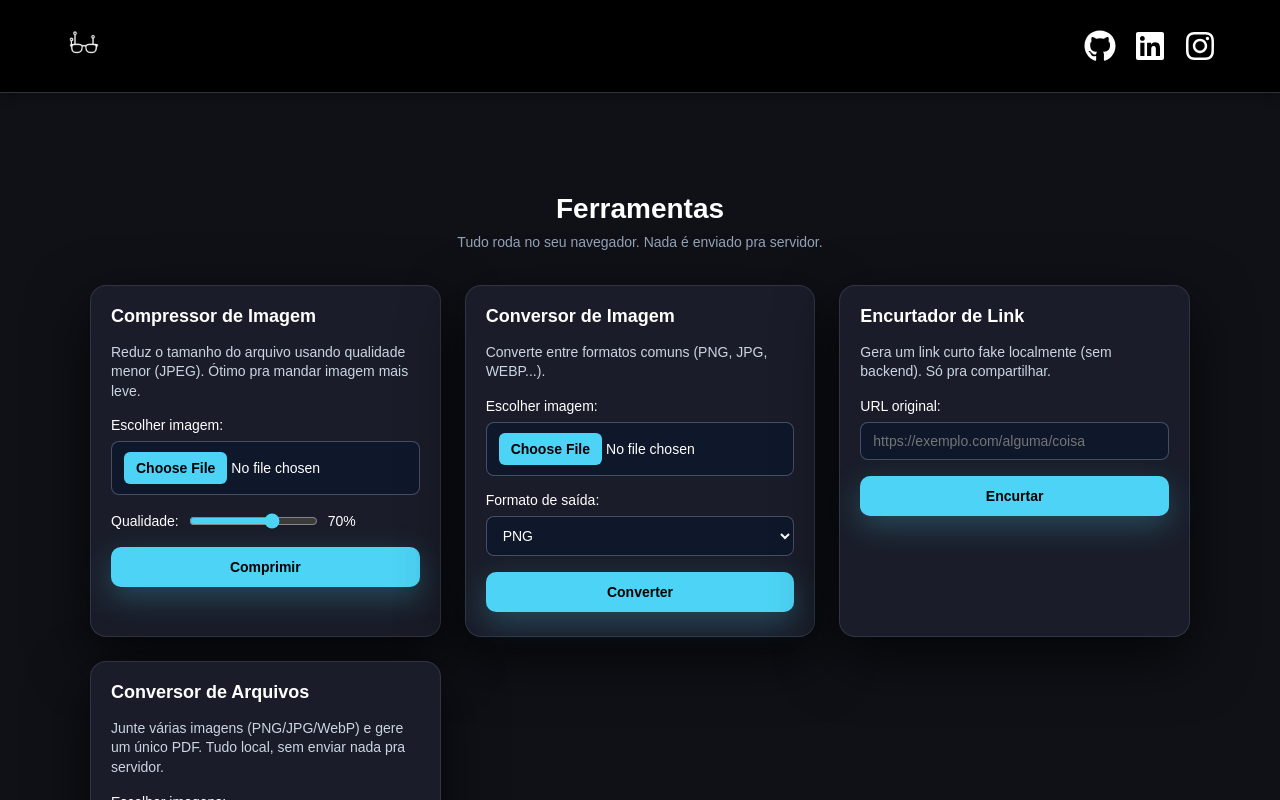
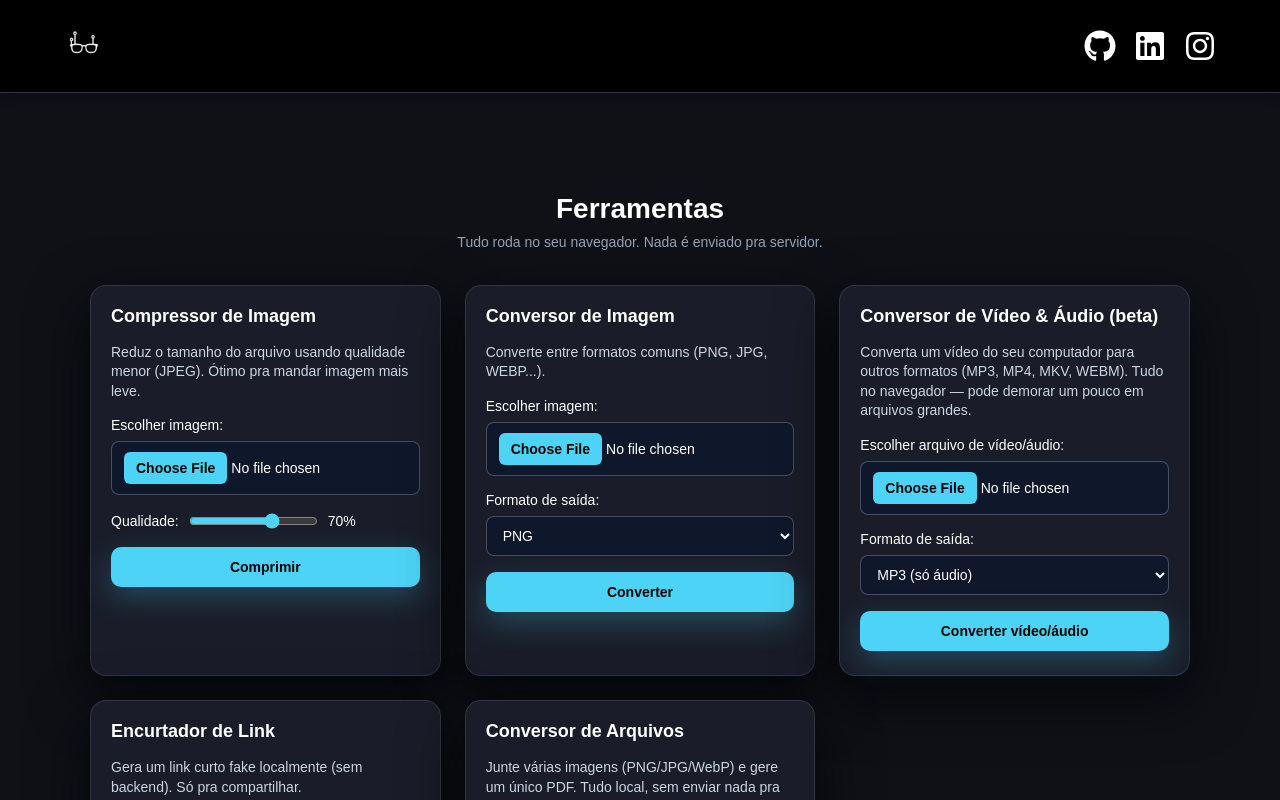
Before and after one commit to Pedroxbr16/portfolio, a React (Create React App) app: page /ferramentas in a window 1280 px wide. Shown: the top 800 px of the page. Built offline with nearby package versions, Linux system fonts and the light colour scheme; a web font is replaced by a local one.

Commit message:
conversor mp4/mp3

```diff
--- a/package.json
+++ b/package.json
@@ -3,6 +3,8 @@
   "version": "0.1.0",
   "private": true,
   "dependencies": {
+    "@ffmpeg/ffmpeg": "^0.12.15",
+    "@ffmpeg/util": "^0.12.2",
     "@fortawesome/fontawesome-svg-core": "^6.7.2",
     "@fortawesome/free-brands-svg-icons": "^6.7.2",
     "@fortawesome/react-fontawesome": "^0.2.2",
@@ -14,7 +16,7 @@
     "@vercel/speed-insights": "^1.2.0",
     "dotenv": "^16.4.7",
     "emailjs-com": "^3.2.0",
-    "jspdf": "^3.0.3",
+    "jspdf": "^2.5.1",
     "react": "^19.1.0",
     "react-dom": "^19.1.0",
     "react-icons": "^5.5.0",
--- a/src/pages/Ferramentas.js
+++ b/src/pages/Ferramentas.js
@@ -1,6 +1,6 @@
 import React, { useState, useRef } from "react";
 import "../assets/css/Ferramentas.css";
-import Navbar from "../component/Navbar"
+import Navbar from "../component/Navbar";
 
 // util pra gerar slug curtinho tipo encurtador
 function gerarSlugCurto() {
@@ -11,6 +11,23 @@ function gerarSlugCurto() {
     out += chars[Math.floor(Math.random() * chars.length)];
   }
   return out;
+}
+
+// Loader preguiçoso do ffmpeg.wasm (API nova: FFmpeg + @ffmpeg/util)
+let ffmpegInstance = null;
+let fetchFileRef = null;
+
+async function loadFFmpeg() {
+  if (!ffmpegInstance) {
+    const { FFmpeg } = await import("@ffmpeg/ffmpeg");
+    const { fetchFile } = await import("@ffmpeg/util");
+
+    ffmpegInstance = new FFmpeg();
+    fetchFileRef = fetchFile;
+
+    await ffmpegInstance.load();
+  }
+  return { ffmpeg: ffmpegInstance, fetchFile: fetchFileRef };
 }
 
 export default function Ferramentas() {
@@ -35,12 +52,18 @@ export default function Ferramentas() {
   const [urlOriginal, setUrlOriginal] = useState("");
   const [urlEncurtada, setUrlEncurtada] = useState("");
 
-  // ==== NOVO CONVERSOR DE ARQUIVOS ====
-  // Imagens -> PDF
+  // CONVERSOR DE VÍDEO / ÁUDIO
+  const [mediaInputFile, setMediaInputFile] = useState(null);
+  const [mediaTarget, setMediaTarget] = useState("mp3"); // formato de saída
+  const [mediaDownloadURL, setMediaDownloadURL] = useState("");
+  const [mediaStatus, setMediaStatus] = useState("");
+
+  // CONVERSOR DE ARQUIVOS (IMAGENS -> PDF)
   const [pdfImages, setPdfImages] = useState([]); // File[]
   const [pdfDownloadURL, setPdfDownloadURL] = useState("");
 
   // ========== FUNÇÕES: COMPRESSOR ==========
+
   function handleCompressFileChange(e) {
     const file = e.target.files[0];
     if (!file) return;
@@ -85,6 +108,7 @@ export default function Ferramentas() {
   }
 
   // ========== FUNÇÕES: CONVERSOR DE IMAGEM ==========
+
   function handleConvertFileChange(e) {
     const file = e.target.files[0];
     if (!file) return;
@@ -119,6 +143,7 @@ export default function Ferramentas() {
   }
 
   // ========== FUNÇÕES: ENCURTADOR ==========
+
   function handleEncurtar() {
     if (!urlOriginal.trim()) return;
 
@@ -145,7 +170,98 @@ export default function Ferramentas() {
     }
   }
 
+  // ========== FUNÇÕES: CONVERSOR VÍDEO / ÁUDIO (FFmpeg API NOVA) ==========
+
+  function handleMediaFileChange(e) {
+    const file = e.target.files?.[0];
+    if (!file) return;
+    setMediaInputFile(file);
+    setMediaDownloadURL("");
+    setMediaStatus(`Arquivo selecionado: ${file.name}`);
+  }
+
+  function getMimeFromTarget(ext) {
+    switch (ext) {
+      case "mp3":
+        return "audio/mpeg";
+      case "mp4":
+        return "video/mp4";
+      case "webm":
+        return "video/webm";
+      case "mkv":
+        return "video/x-matroska";
+      default:
+        return "application/octet-stream";
+    }
+  }
+
+  async function handleMediaConvert() {
+    if (!mediaInputFile) {
+      alert("Escolha um arquivo de vídeo ou áudio primeiro.");
+      return;
+    }
+
+    try {
+      setMediaStatus("Carregando ffmpeg (pode demorar alguns segundos)...");
+      const { ffmpeg, fetchFile } = await loadFFmpeg();
+
+      setMediaStatus("Convertendo arquivo... (não feche a aba)");
+
+      const inputExt =
+        mediaInputFile.name.split(".").pop()?.toLowerCase() || "mp4";
+      const inputName = `input.${inputExt}`;
+      const outputName = `output.${mediaTarget}`;
+
+      // escreve o arquivo no FS virtual
+      await ffmpeg.writeFile(inputName, await fetchFile(mediaInputFile));
+
+      if (mediaTarget === "mp3") {
+        // extrai só o áudio
+        await ffmpeg.exec([
+          "-i",
+          inputName,
+          "-vn",
+          "-acodec",
+          "libmp3lame",
+          "-q:a",
+          "2",
+          outputName,
+        ]);
+      } else {
+        // vídeo -> outro vídeo
+        await ffmpeg.exec([
+          "-i",
+          inputName,
+          "-c:v",
+          "libx264",
+          "-c:a",
+          "aac",
+          outputName,
+        ]);
+      }
+
+      const data = await ffmpeg.readFile(outputName);
+      const blob = new Blob([data.buffer], {
+        type: getMimeFromTarget(mediaTarget),
+      });
+      const url = URL.createObjectURL(blob);
+      setMediaDownloadURL(url);
+      setMediaStatus("Conversão concluída!");
+
+      // limpa FS virtual
+      try {
+        await ffmpeg.deleteFile(inputName);
+        await ffmpeg.deleteFile(outputName);
+      } catch (_) {}
+    } catch (err) {
+      console.error(err);
+      setMediaStatus("Erro na conversão. Veja o console para detalhes.");
+      alert("Falha ao converter arquivo. Tente outro formato ou arquivo.");
+    }
+  }
+
   // ========== FUNÇÕES: CONVERSOR DE ARQUIVOS (IMAGEM -> PDF) ==========
+
   function handlePdfImagesChange(e) {
     const files = Array.from(e.target.files || []);
     if (!files.length) return;
@@ -155,22 +271,6 @@ export default function Ferramentas() {
 
   async function gerarPDF() {
     if (pdfImages.length === 0) return;
-
-    // vamos montar PDF manualmente usando canvas + jsPDF-like approach.
-    // em vez de puxar lib externa grande agora, vamos usar uma lib leve inline.
-    // truque: gerar um PDF "na unha" em base64 dá trabalho demais,
-    // então vamos usar jsPDF diretamente (é pequeno o bastante pro front).
-    //
-    // => você precisa instalar jsPDF:
-    //    npm install jspdf
-    //
-    // e importar aqui:
-    //    import { jsPDF } from "jspdf"
-    //
-    // Como não temos import aqui em cima ainda, vou simular abaixo
-    // e deixar o código pronto. Você só precisa:
-    // 1. npm i jspdf
-    // 2. descomentar import no topo.
 
     try {
       const { jsPDF } = await import("jspdf"); // lazy import
@@ -183,15 +283,12 @@ export default function Ferramentas() {
 
       for (let i = 0; i < pdfImages.length; i++) {
         const file = pdfImages[i];
-        // carrega img
         const dataURL = await fileToDataURL(file);
 
-        // cria um elemento img pra medir proporção
         const imgEl = await loadImage(dataURL);
         const pageWidth = pdf.internal.pageSize.getWidth();
         const pageHeight = pdf.internal.pageSize.getHeight();
 
-        // vamos caber a imagem na página mantendo proporção
         const { drawW, drawH, offsetX, offsetY } = fitContain(
           imgEl.width,
           imgEl.height,
@@ -199,17 +296,15 @@ export default function Ferramentas() {
           pageHeight
         );
 
-        // desenha
         pdf.addImage(
           dataURL,
-          "PNG", // jsPDF aceita PNG/JPEG; se vier JPG ainda funciona como 'JPEG'
+          "PNG", // aceita PNG/JPEG
           offsetX,
           offsetY,
           drawW,
           drawH
         );
 
-        // se ainda tem próxima página, adiciona
         if (i < pdfImages.length - 1) {
           pdf.addPage();
         }
@@ -255,6 +350,7 @@ export default function Ferramentas() {
   }
 
   // ========== RENDER ==========
+
   return (
     <div className="ferramentas-page">
       <Navbar showLinks={false} variant="hub" />
@@ -269,8 +365,8 @@ export default function Ferramentas() {
           <section className="f-card">
             <h2 className="f-card-title">Compressor de Imagem</h2>
             <p className="f-card-desc">
-            Reduz o tamanho do arquivo usando qualidade menor (JPEG). Ótimo pra
-            mandar imagem mais leve.
+              Reduz o tamanho do arquivo usando qualidade menor (JPEG). Ótimo
+              pra mandar imagem mais leve.
             </p>
 
             <label className="f-label">
@@ -416,11 +512,69 @@ export default function Ferramentas() {
             ></canvas>
           </section>
 
+          {/* ================= CONVERSOR DE VÍDEO / ÁUDIO ================= */}
+          <section className="f-card">
+            <h2 className="f-card-title">Conversor de Vídeo & Áudio (beta)</h2>
+            <p className="f-card-desc">
+              Converta um vídeo do seu computador para outros formatos
+              (MP3, MP4, MKV, WEBM). Tudo no navegador — pode demorar um pouco
+              em arquivos grandes.
+            </p>
+
+            <label className="f-label">
+              Escolher arquivo de vídeo/áudio:
+              <input
+                type="file"
+                accept="video/*,audio/*"
+                onChange={handleMediaFileChange}
+                className="f-input-file"
+              />
+            </label>
+
+            <label className="f-label">
+              Formato de saída:
+              <select
+                className="f-select"
+                value={mediaTarget}
+                onChange={(e) => setMediaTarget(e.target.value)}
+              >
+                <option value="mp3">MP3 (só áudio)</option>
+                <option value="mp4">MP4</option>
+                <option value="mkv">MKV</option>
+                <option value="webm">WEBM</option>
+              </select>
+            </label>
+
+            <button className="f-btn" onClick={handleMediaConvert}>
+              Converter vídeo/áudio
+            </button>
+
+            {mediaStatus && (
+              <p className="f-preview-label" style={{ marginTop: "8px" }}>
+                {mediaStatus}
+              </p>
+            )}
+
+            {mediaDownloadURL && (
+              <div className="f-download-block">
+                <p className="f-preview-label">Arquivo convertido</p>
+                <a
+                  className="f-download-link"
+                  href={mediaDownloadURL}
+                  download={`convertido.${mediaTarget}`}
+                >
+                  Baixar convertido
+                </a>
+              </div>
+            )}
+          </section>
+
           {/* ================= ENCURTADOR ================= */}
           <section className="f-card">
             <h2 className="f-card-title">Encurtador de Link</h2>
             <p className="f-card-desc">
-            Gera um link curto fake localmente (sem backend). Só pra compartilhar.
+              Gera um link curto fake localmente (sem backend). Só pra
+              compartilhar.
             </p>
 
             <label className="f-label">
@@ -510,8 +664,6 @@ export default function Ferramentas() {
                 </a>
               </div>
             )}
-
-
           </section>
         </div>
       </div>
```
Also changed, not shown: 1 other file (tests, documents, lock files or other folders). Lines whose indentation alone changed are shown as unchanged.
